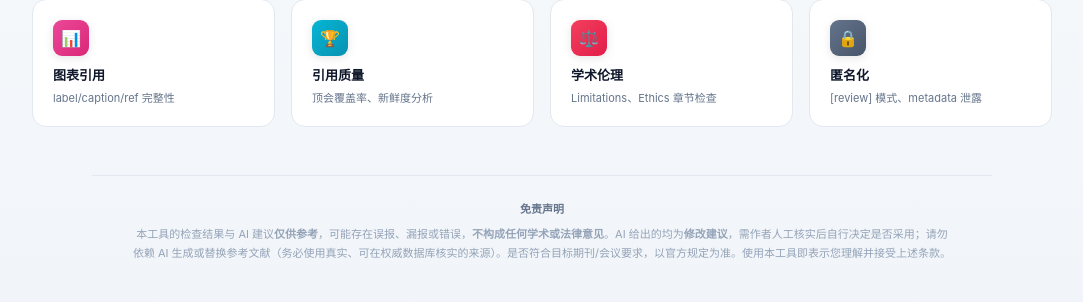
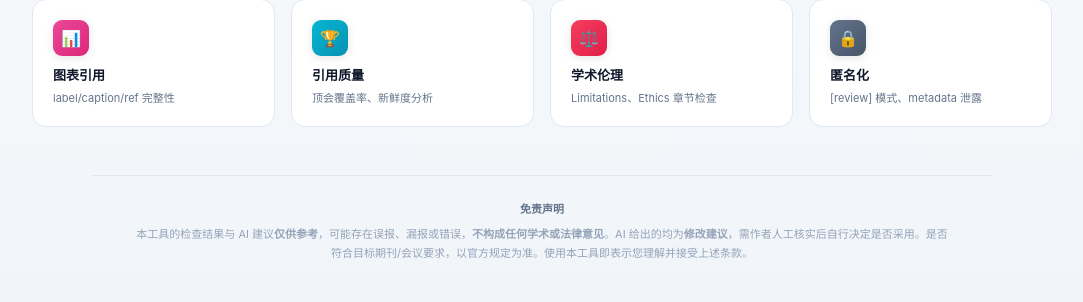
Before and after one commit to mengze-hong/integrity_guard, a FastAPI app: page / in a window 1280 px wide. Shown: the part 869-1171 px from the top of the page, without its empty margins (98-1181 px from the left). Run offline with FastAPI, Linux system fonts and the light colour scheme; data that the repository does not hold is empty; some libraries are stand-ins or nearby versions.

Commit message:
chore: trim homepage disclaimer copy
Remove the reference-generation warning from the homepage disclaimer while keeping the broader AI suggestion and official-rule caveats.

Co-authored-by: Cursor <cursoragent@cursor.com>

```diff
--- a/app/templates/index.html
+++ b/app/templates/index.html
@@ -478,7 +478,7 @@
         </div>
         <footer style="max-width:900px; margin:0 auto; padding:24px 40px 40px; border-top:1px solid #e2e8f0; color:#94a3b8; font-size:11px; line-height:1.7; text-align:center;">
             <p style="margin:0 0 6px; font-weight:600; color:#64748b;">免责声明</p>
-            <p style="margin:0;">本工具的检查结果与 AI 建议<b>仅供参考</b>，可能存在误报、漏报或错误，<b>不构成任何学术或法律意见</b>。AI 给出的均为<b>修改建议</b>，需作者人工核实后自行决定是否采用；请勿依赖 AI 生成或替换参考文献（务必使用真实、可在权威数据库核实的来源）。是否符合目标期刊/会议要求，以官方规定为准。使用本工具即表示您理解并接受上述条款。</p>
+            <p style="margin:0;">本工具的检查结果与 AI 建议<b>仅供参考</b>，可能存在误报、漏报或错误，<b>不构成任何学术或法律意见</b>。AI 给出的均为<b>修改建议</b>，需作者人工核实后自行决定是否采用。是否符合目标期刊/会议要求，以官方规定为准。使用本工具即表示您理解并接受上述条款。</p>
         </footer>
     </div>
     <div id="screen-overview" class="flex-1 overflow-y-auto hidden" style="background:linear-gradient(180deg,#f8fafc,#fff); min-height:0;">
```
